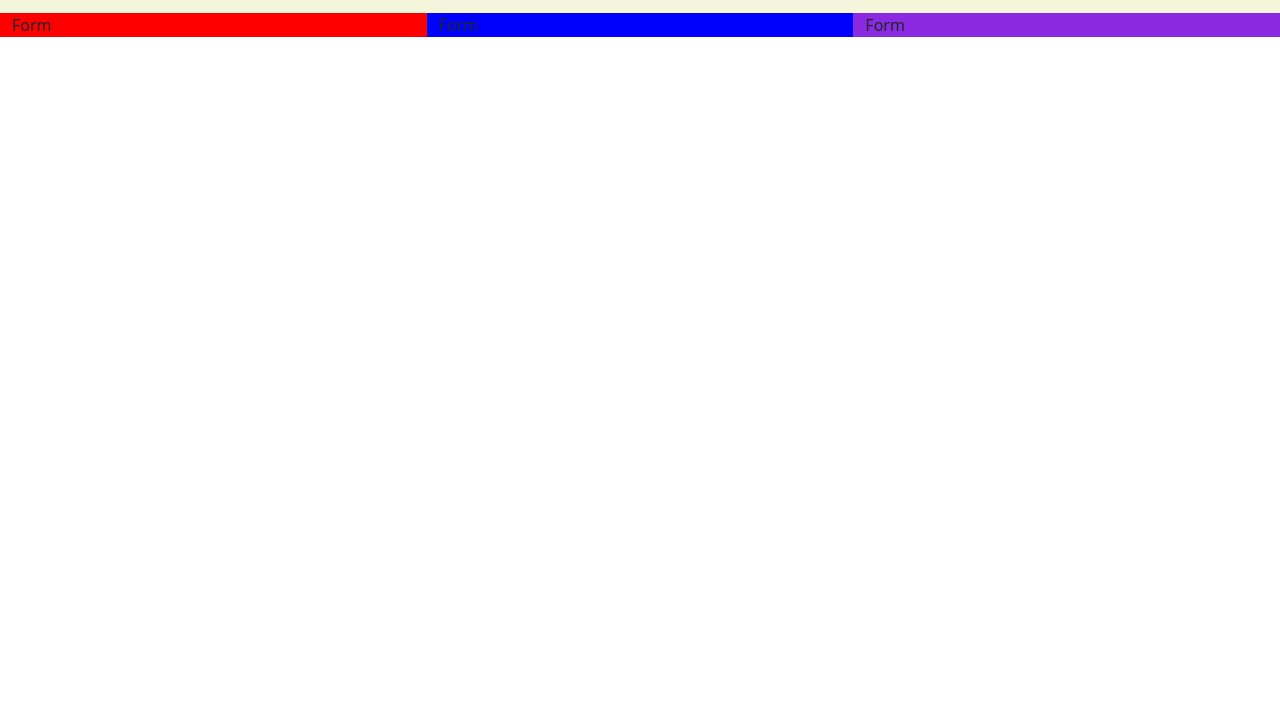
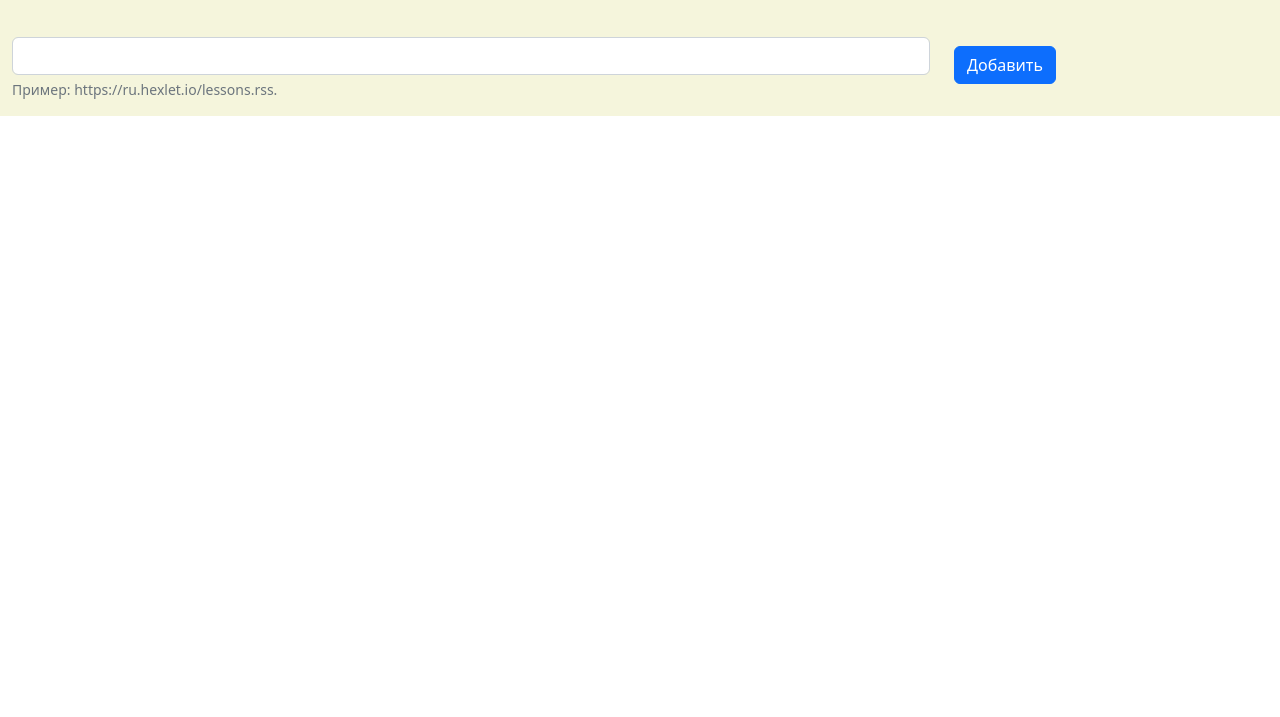
Before and after one commit to Vlad-Code/frontend-project-11, a website built with webpack: page index.html in a window 1280 px wide. Shown: the part 83-800 px from the top of the page. Built offline with nearby package versions, Linux system fonts and the light colour scheme.

Commit message:
add form to my RSS-agregator

```diff
--- a/index.html
+++ b/index.html
@@ -9,11 +9,17 @@
             <h1>RSS агрегатор</h1>
             <p>Начните читать RSS сегодня! Это легко, это красиво.</p>
             <div class="row">
-                <div class="col-md" style="background-color: red;">Form</div>
-                <div class="col-md" style="background-color: blue;">Form</div>
-                <div class="col-md" style="background-color: blueviolet;">Form</div>
+                <form class="row align-items-center">
+                    <div class="mb-3 col-9">
+                      <label for="inputURL" class="form-label"></label>
+                      <input type="rss" class="form-control" id="inputURL" aria-describedby="rssHelp">
+                      <div id="rssHelp" class="form-text">Пример: https://ru.hexlet.io/lessons.rss.</div>
+                    </div>
+                    <div class="col-3">
+                      <button type="submit" class="btn btn-primary align-middle">Добавить</button>
+                    </div>
+                </form>
             </div>
         </div>
     </body>
-
 </html>
```
